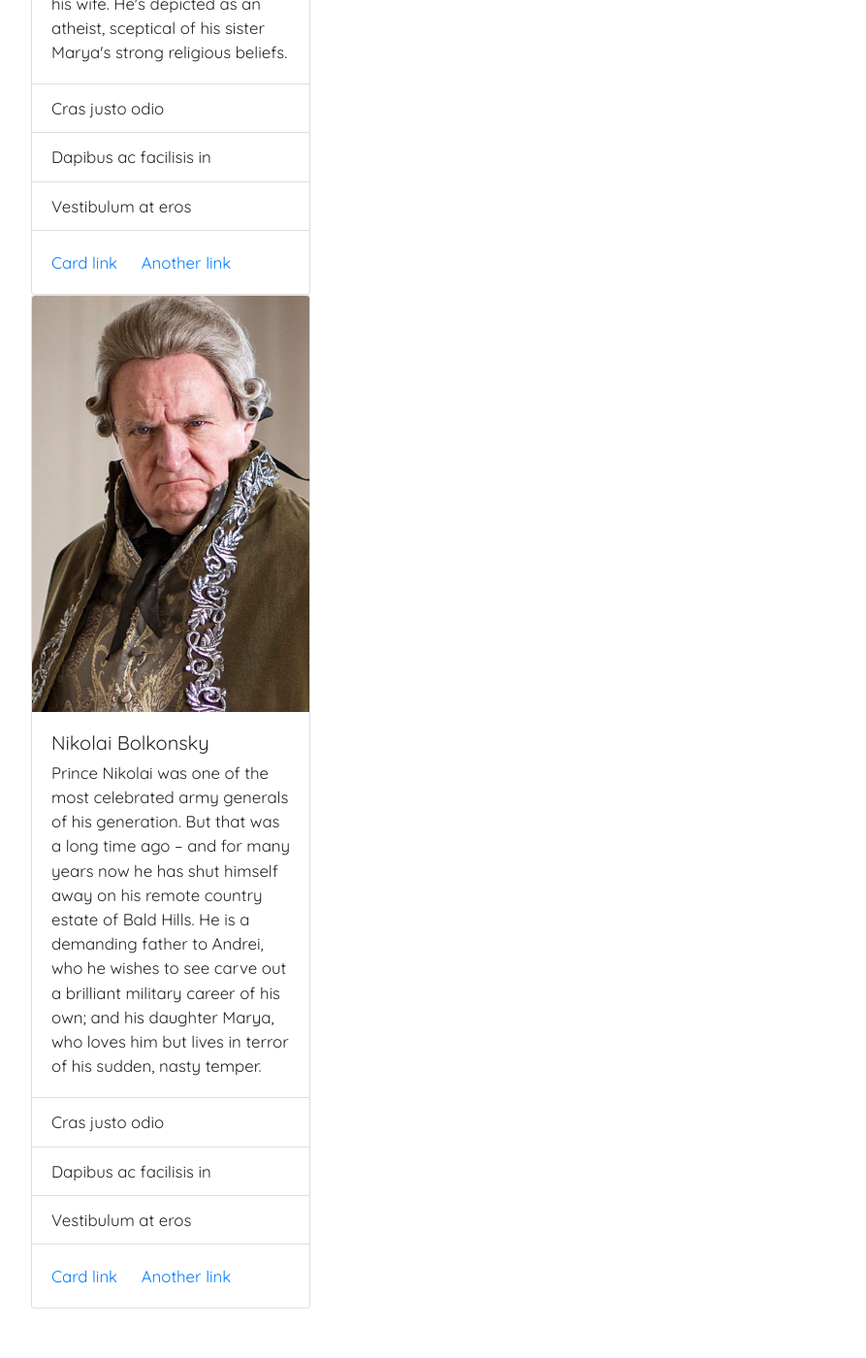
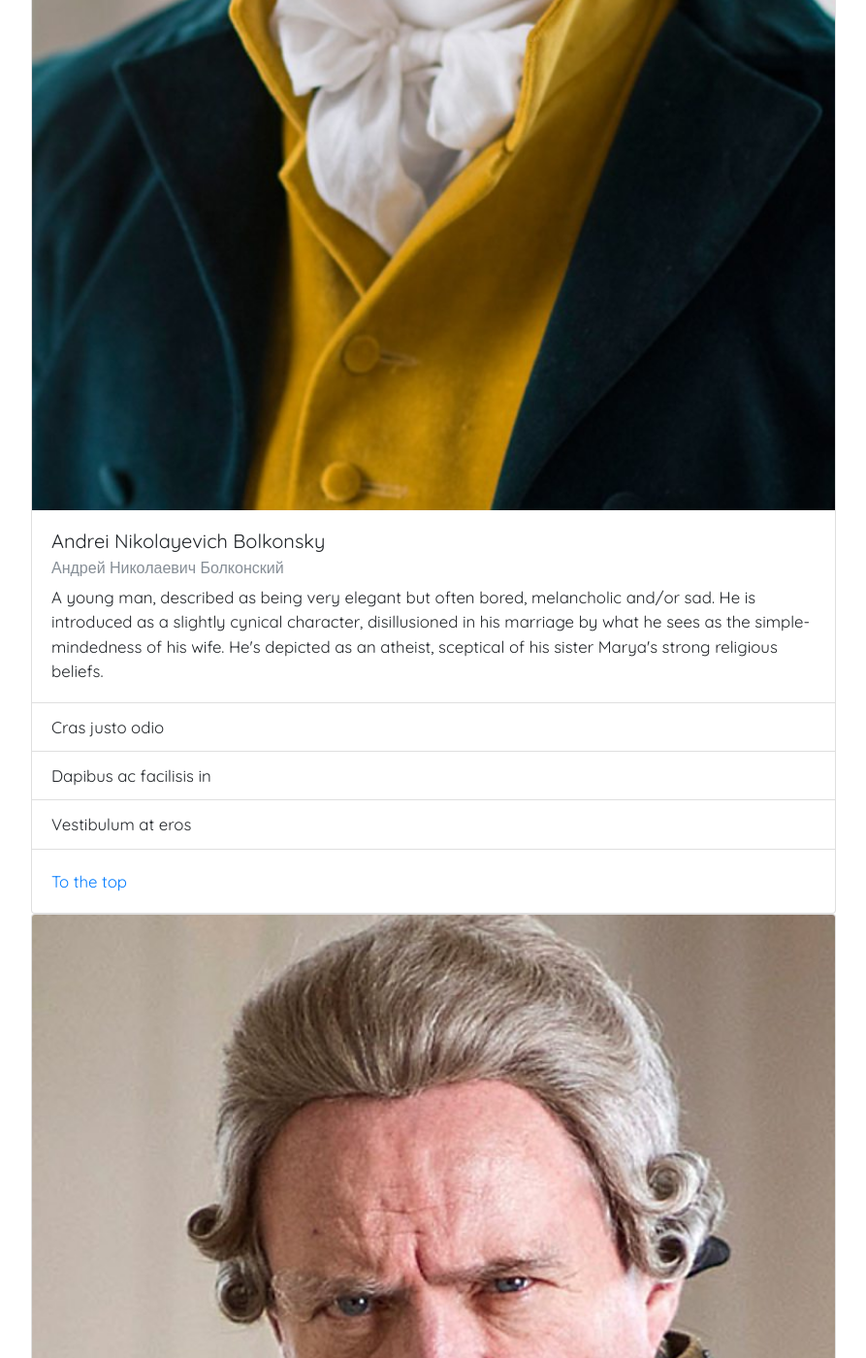
Before and after one commit to alessandrosp/war-and-peace, a Jekyll site: the page built from docs/index.html, in a window 1280 px wide and 1400 px high, scrolled down 1719 px. Shown: the whole window at 97% size, without its empty margins (213-1106 px from the left). Built offline with Jekyll 4.4.1, drawn with Linux system fonts in a browser that asks for light colours; nearby versions of some CDN libraries.

Commit message:
Update index.html

```diff
--- a/docs/index.html
+++ b/docs/index.html
@@ -25,12 +25,12 @@ layout: default
 			</blockquote>
 		</p>
 		<p>
-			<h2>The Characters</h2>
+			<h2 id="characters">The Characters</h2>
 		</p>
 		<p>
 			<ol>
 				{% for character in site.characters %}
-				<div class="card" style="width: 18rem;">
+				<div class="card">
 					<img class="card-img-top" src="{{ character.image }}" alt="Card image cap">
 					<div class="card-body">
 						<h5 class="card-title">{{ character.name }}</h5>
@@ -43,8 +43,7 @@ layout: default
 						<li class="list-group-item">Vestibulum at eros</li>
 					</ul>
 					<div class="card-body">
-						<a href="#" class="card-link">Card link</a>
-						<a href="#" class="card-link">Another link</a>
+						<a href="#characters" class="card-link">To the top</a>
 					</div>
 				</div>
 				{% endfor %}
```
